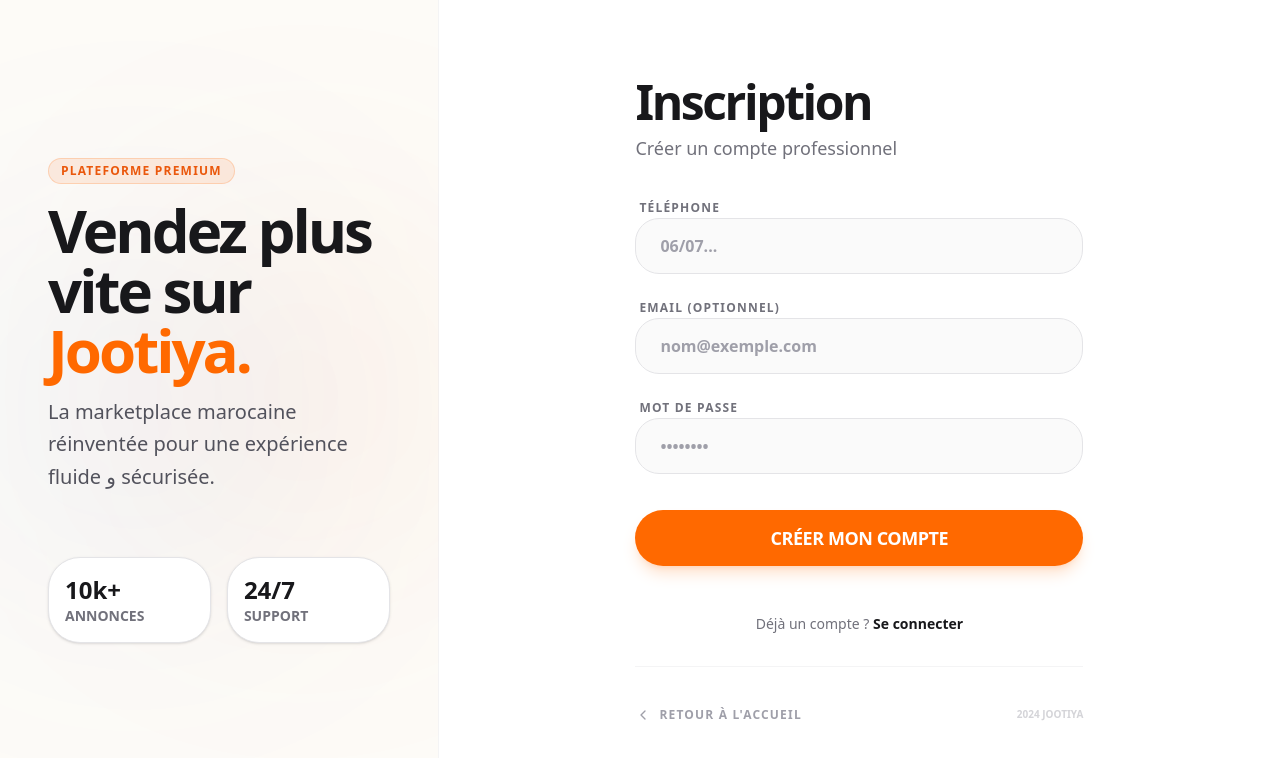
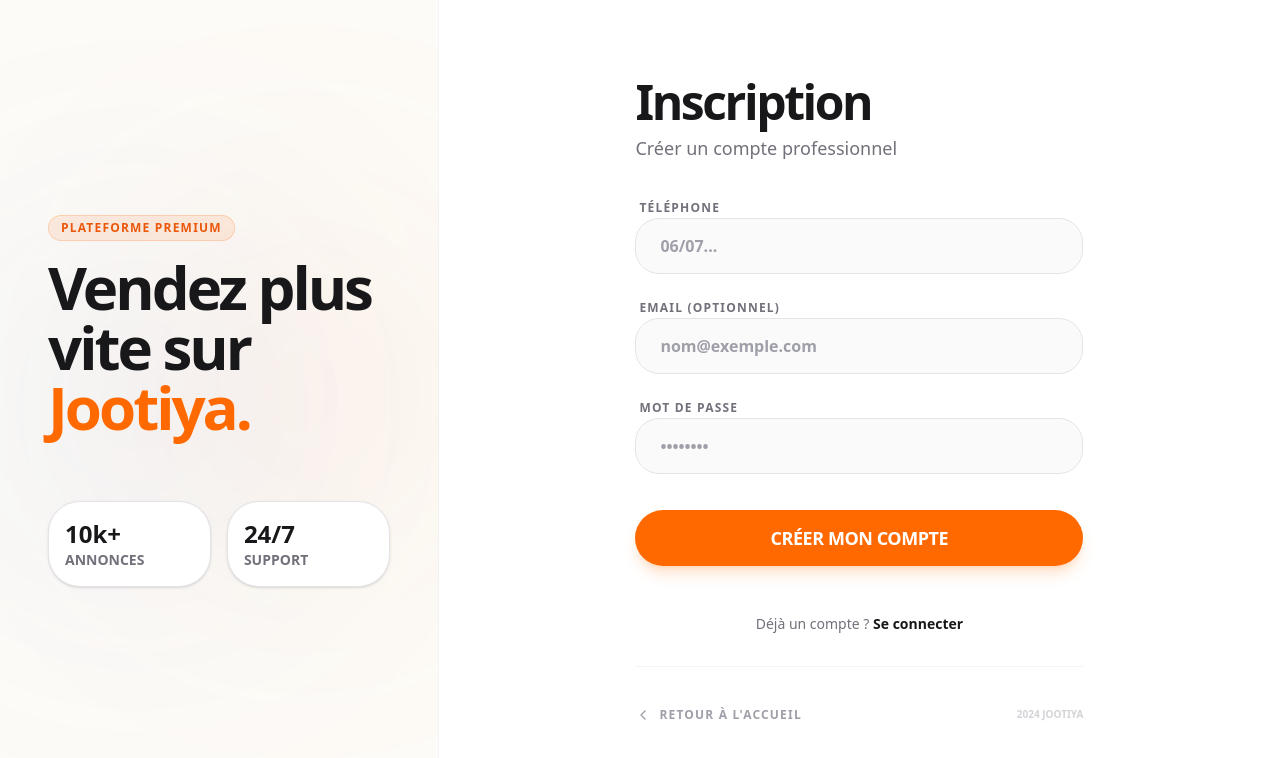
Before and after one commit to jootiyasarl/jootiya, a Next.js app: page /register in a window 1280 px wide. Shown: the top 758 px of the page. Built offline with nearby package versions, Linux system fonts and the light colour scheme; no server answers.

Commit message:
style: remove description from login and register pages for a cleaner UI

```diff
--- a/src/app/login/page.tsx
+++ b/src/app/login/page.tsx
@@ -89,9 +89,6 @@ export default async function LoginPage({ searchParams }: LoginPageProps) {
             <h2 className="text-6xl font-black text-zinc-900 leading-none tracking-tighter">
               Vendez plus vite sur <span className="text-orange-500">Jootiya.</span>
             </h2>
-            <p className="text-xl text-zinc-600 font-medium leading-relaxed">
-              La marketplace marocaine réinventée pour une expérience fluide و sécurisée.
-            </p>
           </div>
 
           <div className="grid grid-cols-2 gap-4 pt-8">
--- a/src/app/register/page.tsx
+++ b/src/app/register/page.tsx
@@ -155,9 +155,6 @@ export default async function RegisterPage({ searchParams }: RegisterPageProps)
             <h2 className="text-6xl font-black text-zinc-900 leading-none tracking-tighter">
               Vendez plus vite sur <span className="text-orange-500">Jootiya.</span>
             </h2>
-            <p className="text-xl text-zinc-600 font-medium leading-relaxed">
-              La marketplace marocaine réinventée pour une expérience fluide و sécurisée.
-            </p>
           </div>
 
           <div className="grid grid-cols-2 gap-4 pt-8">
```
